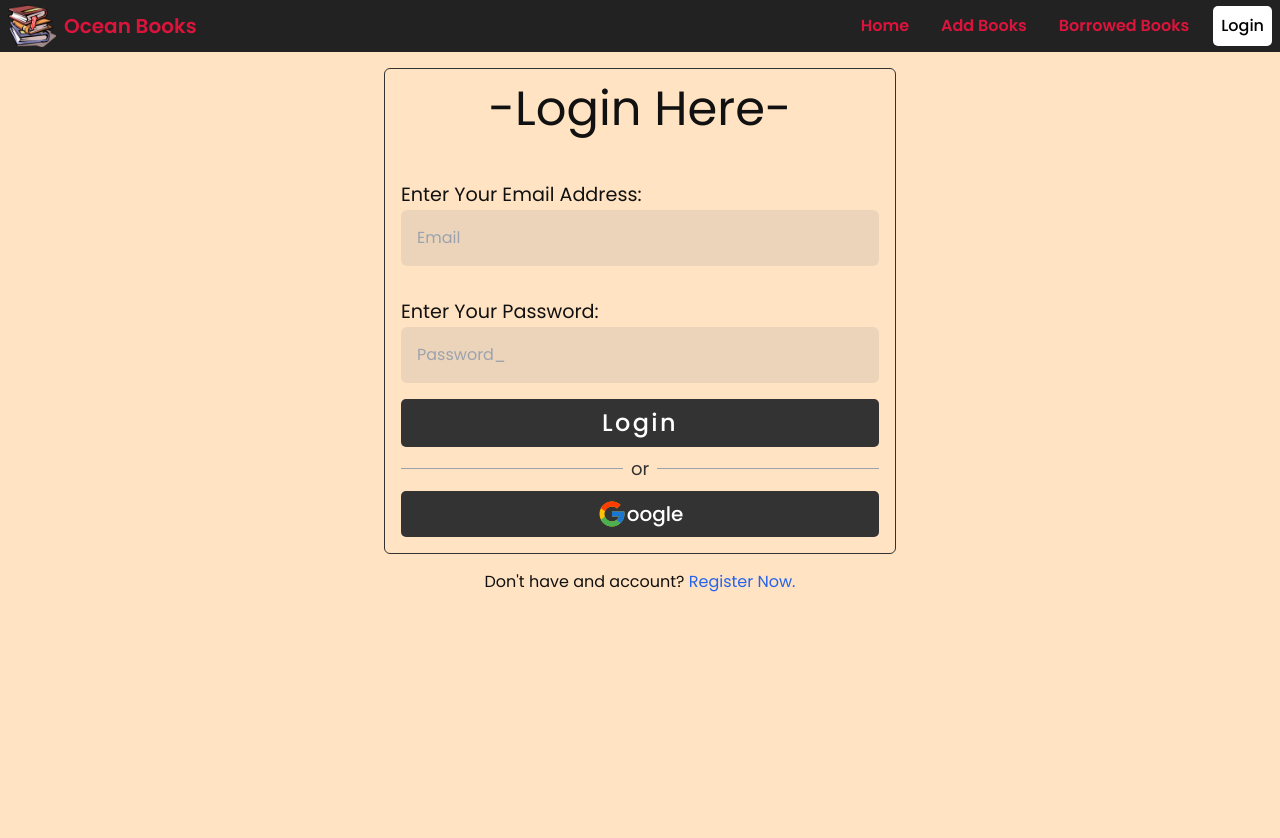
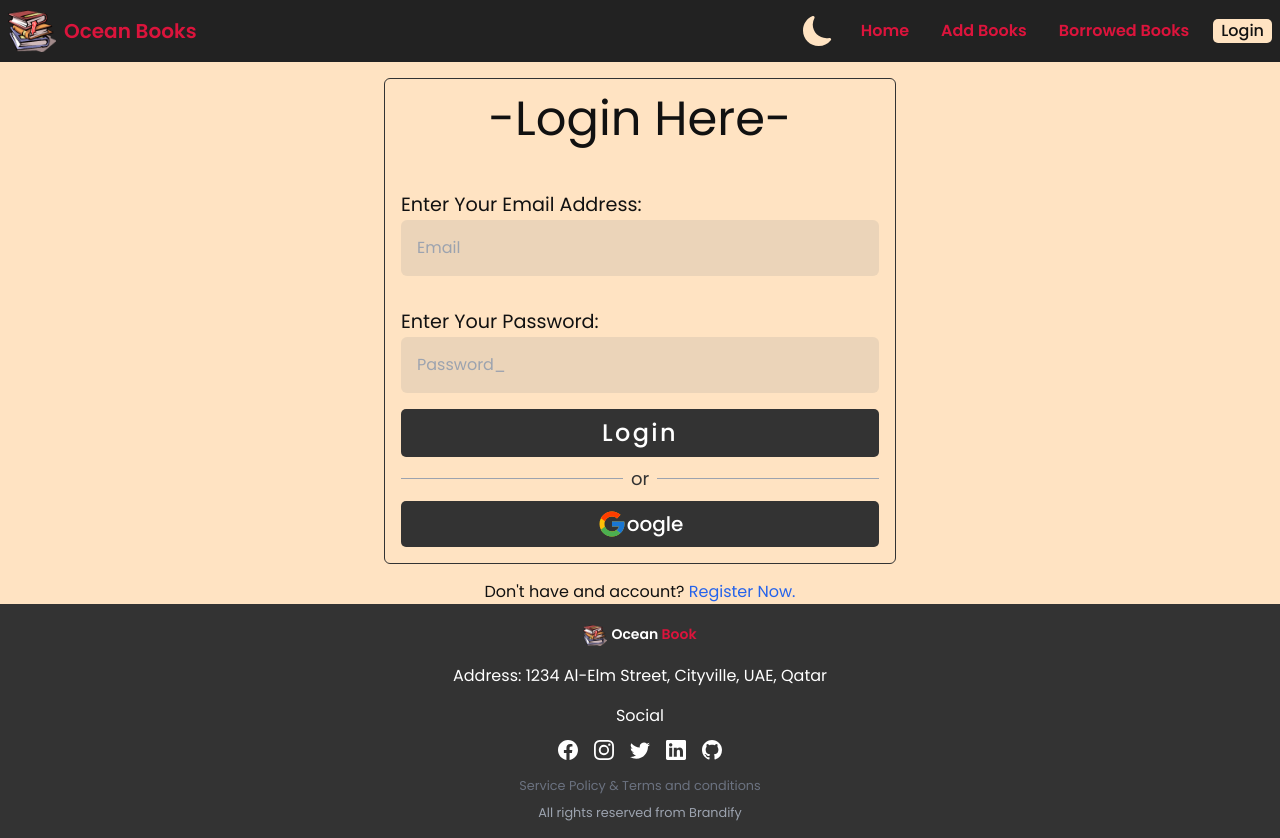
Before and after one commit to FAHIM-33/A11-OceanBooks, a React (Vite) app: page /login in a window 1280 px wide. Before the commit the page ends 800 px from the top, so only its background shows below. Built offline with nearby package versions, Linux system fonts and the light colour scheme; no server answers.

Commit message:
Toggle theme added

```diff
--- a/index.html
+++ b/index.html
@@ -1,5 +1,5 @@
 <!doctype html>
-<html lang="en" data-theme="">
+<html lang="en">
   <head>
     <meta charset="UTF-8" />
     <link rel="icon" type="image/svg+xml" href="/logo.png" />
--- a/src/Components/Navbar.jsx
+++ b/src/Components/Navbar.jsx
@@ -1,46 +1,67 @@
-import { useContext } from "react";
+import { useContext, useState } from "react";
 import { Link, NavLink } from "react-router-dom";
 import { AuthContext } from "../Providers/AuthProvider";
+import { BsFillMoonFill, BsFillSunFill } from "react-icons/bs";
 
 const Navbar = () => {
+    const [theme, setTheme] = useState("")
+    const { user, loading, logOut } = useContext(AuthContext)
 
-    const { user, loading, logOut } = useContext(AuthContext)
-    // console.log(user)
+    const htmlElem = document.documentElement;
+
+    function handleTheme() {
+        if (theme == 'dark') {
+            htmlElem.setAttribute("data-theme", "")
+            setTheme('')
+        }
+        if (theme != "dark") {
+            htmlElem.setAttribute("data-theme", 'dark')
+            setTheme('dark')
+        }
+    }
 
     const links = <>
         <NavLink to="/"><li>Home</li></NavLink>
         <NavLink to="/addBooks"><li>Add Books</li></NavLink>
         {
             user?.role === 'admin' ?
-            <NavLink to="/allBooks"><li>All Books</li></NavLink>
-            :
-            ''
+                <NavLink to="/allBooks"><li>All Books</li></NavLink>
+                :
+                ''
         }
         <NavLink to="/borrowed"><li>Borrowed Books</li></NavLink>
     </>
 
     return (
         <div>
-            <nav className="flex bg-mid py-1">
+            <nav className="flex bg-mid py-1 items-center">
                 <div className="flex flex-1 items-center gap-2 px-2">
                     <img src="/logo.png" className="w-12 " alt="broken logo" />
                     <p className="text-xl font-semibold text-crim">Ocean Books</p>
                 </div>
                 <ul className="flex pl-12 items-center justify-end gap-4 font-semibold p-2">
-
+                <div>
+                    <button className="text-background text-3xl p-1 btn rounded-full block" onClick={handleTheme}>
+                        {theme == 'dark' ? <BsFillSunFill></BsFillSunFill>
+                            :
+                            <BsFillMoonFill></BsFillMoonFill>
+                        }
+                    </button>
+                </div>
                     {
                         links
                     }
 
                 </ul>
+
                 {
                     user?.email ?
                         <div className="flex items-center gap-2">
                             {loading || <img className="w-10 border block rounded-full" src={user?.photoURL} alt="" />}
-                            <button onClick={logOut} className="px-2 text-black bg-white btn py-1 w-fit">Logout</button>
+                            <button onClick={logOut} className="px-2 text-high bg-background btn py-1 w-fit">Logout</button>
                         </div>
                         :
-                        <Link className="login" to="/login"><button className="px-2 text-black bg-white btn h-full w-fit">Login</button></Link>
+                        <Link className="login" to="/login"><button className="px-2 text-high bg-background btn h-full w-fit">Login</button></Link>
                 }
             </nav>
         </div>
--- a/src/Layouts/MainLayout.jsx
+++ b/src/Layouts/MainLayout.jsx
@@ -1,5 +1,6 @@
 import { Outlet } from "react-router-dom";
 import Navbar from "../Components/Navbar";
+import Footer from "../Pages/Footer";
 
 
 
@@ -8,7 +9,7 @@ const MainLayout = () => {
         <div className="text-high bg-background">
             <Navbar></Navbar>
             <Outlet></Outlet>
-
+            <Footer></Footer>
         </div>
     );
 };
--- a/src/Pages/BorrowedBookd/BorrowCard.jsx
+++ b/src/Pages/BorrowedBookd/BorrowCard.jsx
@@ -5,35 +5,23 @@ import useAxios from '../../Hooks/useAxios';
 import Loading from '../../Components/Loading';
 import { Link } from 'react-router-dom';
 import toast from 'react-hot-toast';
-import { useQuery } from '@tanstack/react-query';
 
 
-const BorrowCard = ({ borrowData, refetch:fetchagain }) => {
+const BorrowCard = ({ borrowData, refetch }) => {
     const { _id, productID, returnDate, borrowDate } = borrowData
     const axios = useAxios()
-    // const [data, setData] = useState()
+    const [data, setData] = useState()
 
 
-    // useEffect(() => {
-    //     axios.get(`/api/v1/Abook/${productID}`)
-    //         .then(res => {
-    //             setData(res.data)
-    //         })
-    //         .catch((err) => {
-    //             console.log(err)
-    //         })
-    // }, [axios, productID])
-
-    const loadAbook = async () => {
-        let res = await axios.get(`/api/v1/Abook/${productID}`)
-        return res.data
-    }
-
-    const { data, isLoading , refetch} = useQuery({
-        queryKey: ['Abook'],
-        queryFn: loadAbook
-    })
-
+    useEffect(() => {
+        axios.get(`/api/v1/Abook/${productID}`)
+            .then(res => {
+                setData(res.data)
+            })
+            .catch((err) => {
+                console.log(err)
+            })
+    }, [axios, productID])
 
 
     //
@@ -49,7 +37,6 @@ const BorrowCard = ({ borrowData, refetch:fetchagain }) => {
                             console.log("Delete entered..")
                             if (res.data.deletedCount > 0) {
                                 toast.success("Returned Book Successfully", { id: toastID })
-                                fetchagain()
                                 refetch()
                             }
                         })
--- /dev/null
+++ b/src/Pages/Footer.jsx
@@ -0,0 +1,34 @@
+import { BsGithub, BsFacebook, BsLinkedin, BsInstagram, BsTwitter } from "react-icons/bs";
+
+
+const Footer = () => {
+    return (
+        <footer className="bg-low pt-5 pb-4 text-white">
+            <div className="text-center flex justify-center items-center gap-1">
+                <figure className="">
+                    <img src="/logo.png" className="mx-auto -m-2 w-6" alt="" />
+                </figure>
+                <p className="font-semibold md:text-sm text-xs pb-1">
+                    Ocean <span className="text-crim">Book</span>
+                </p>
+            </div>
+            <div className="flex justify-center items-center mt-4 text-sm">
+            </div>
+            <p className="text-center md:text-base text-xs">
+                Address: 1234 Al-Elm Street, Cityville, UAE, Qatar
+            </p>
+            <p className="text-center mt-4 mb-3 md:text-base text-sm">Social</p>
+            <div className="flex justify-center gap-4 md:text-xl text-sm">
+                <BsFacebook />
+                <BsInstagram />
+                <BsTwitter />
+                <BsLinkedin />
+                <BsGithub />
+            </div>
+            <small className="text-center block text-gray-500 mt-4">Service Policy & Terms and conditions</small>
+            <small className="text-gray-400 text-center block mt-2">All rights reserved from Brandify</small>
+        </footer>
+    );
+};
+
+export default Footer;
--- a/src/Pages/Home/Home.jsx
+++ b/src/Pages/Home/Home.jsx
@@ -1,3 +1,4 @@
+
 import Banner from "./Banner";
 import Categories from "./Categories";
 
--- a/src/index.css
+++ b/src/index.css
@@ -14,7 +14,6 @@
         --color-background: 255 227 194;
         /* ... */
     }
-
     :root[data-theme="dark"] {
         --color-low: 51 51 51;
         --color-mid: 202 202 202;
@@ -25,7 +24,8 @@
 }
 
 body{
-    background-color: rgb(255, 227, 194);
+    background-color: var(--color-background);
+    /* background-color: rgb(255, 227, 194); */
     font-family: 'Poppins', sans-serif;
     max-width: 2400px;
     margin: 0 auto;
```
